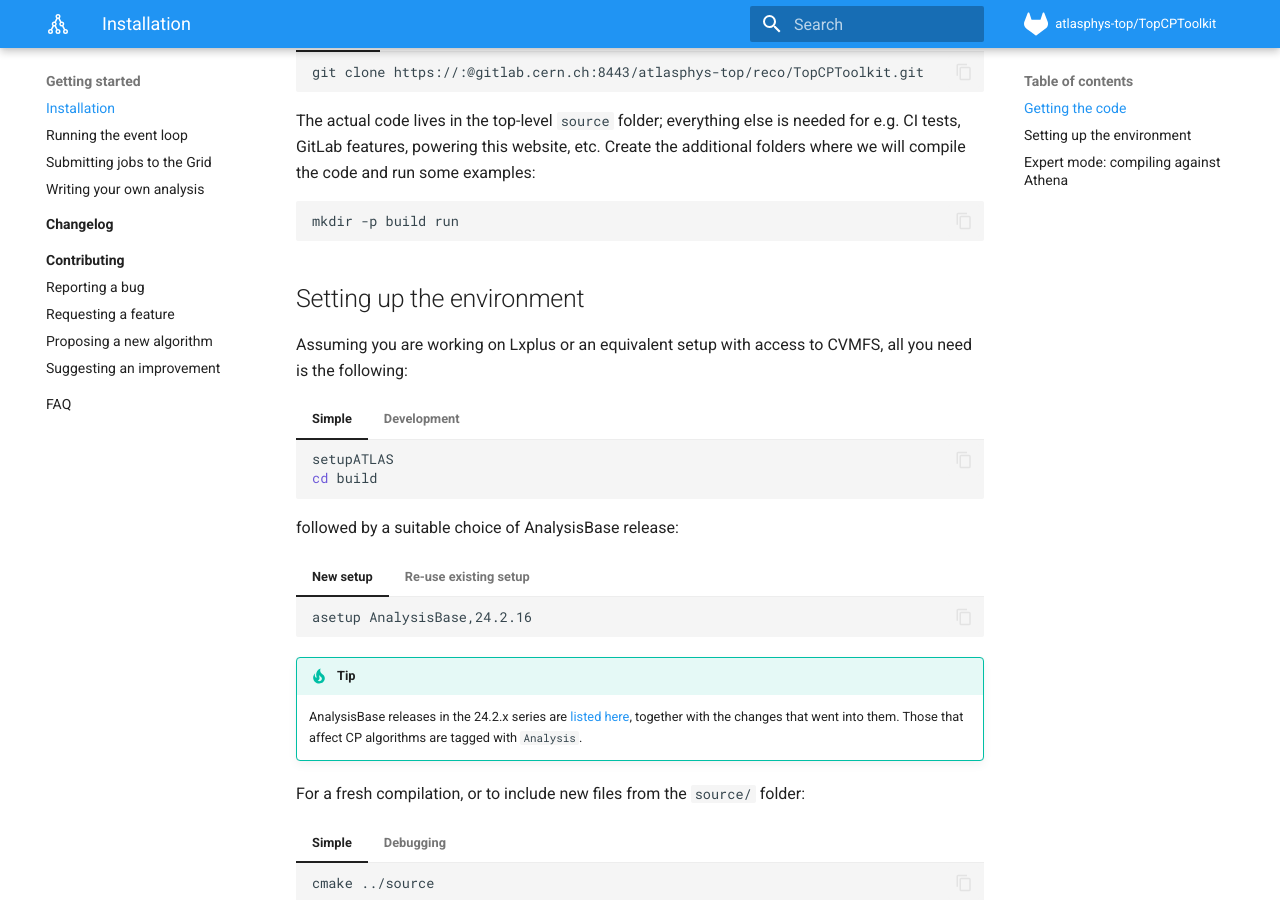
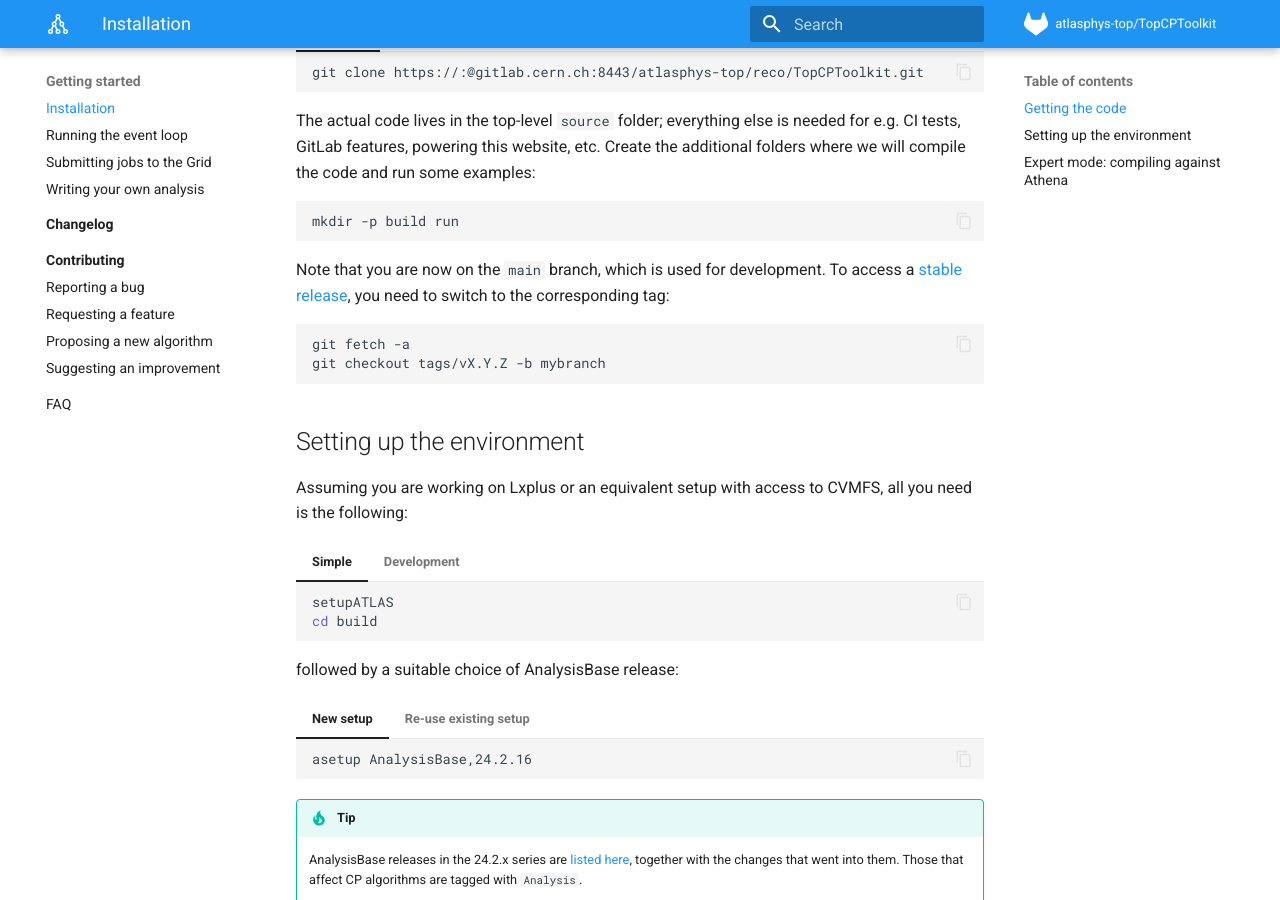
Before and after one commit to SuperNova76/TopCPToolKit, an MkDocs documentation site: the page built from docs/installation.md, in a window 1280 px wide and 900 px high, scrolled down 425 px. Built offline with MkDocs 1.6.1 and Material for MkDocs 9.7.7, drawn with Linux system fonts in a browser that asks for light colours; emoji names are drawn with the system emoji font.

Commit message:
switch to tag

````diff
--- a/docs/installation.md
+++ b/docs/installation.md
@@ -22,6 +22,12 @@ The actual code lives in the top-level `source` folder; everything else is neede
 Create the additional folders where we will compile the code and run some examples:
 ```sh
 mkdir -p build run
+```
+
+Note that you are now on the `main` branch, which is used for development. To access a [stable release](/changelog), you need to switch to the corresponding tag:
+```sh
+git fetch -a
+git checkout tags/vX.Y.Z -b mybranch
 ```
 
 ## Setting up the environment
````
